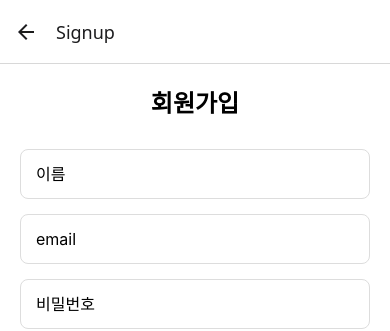
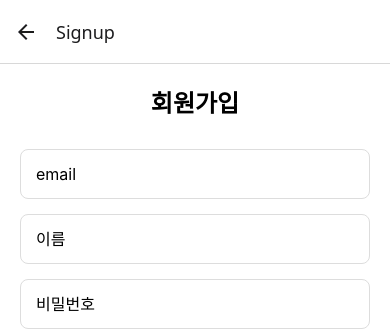
Before and after one commit to Donghyun-K/react-native-sample, a React Native app: screen /Signup in a window 390 px wide. Shown: the top 331 px of the page. Built offline with nearby package versions, Linux system fonts and the light colour scheme.

Commit message:
회원가입 input filed 순서 변경

```diff
--- a/src/i18n.ts
+++ b/src/i18n.ts
@@ -26,6 +26,7 @@ const resources = {
             please_fill_all_fields: 'Please fill in all fields',
             passwords_do_not_match: 'Passwords do not match',
             already_have_account: 'Already have an account?',
+            confirm_password: 'Confirm Password',
         },
     },
     ko: {
@@ -52,6 +53,7 @@ const resources = {
             please_fill_all_fields: '모든 항목을 입력해주세요.',
             passwords_do_not_match: '비밀번호가 일치하지 않습니다.',
             already_have_account: '이미 계정이 있으신가요?',
+            confirm_password: '비밀번호 확인',
         },
     },
     jp: {
@@ -78,6 +80,7 @@ const resources = {
             please_fill_all_fields: 'すべての項目を入力してください。',
             passwords_do_not_match: 'パスワードが一致しません。',
             already_have_account: 'すでにアカウントをお持ちですか？',
+            confirm_password: 'パスワード確認',
         },
     },
 };
--- a/src/screens/SignupScreen.tsx
+++ b/src/screens/SignupScreen.tsx
@@ -1,15 +1,7 @@
 import React, { useState } from 'react';
-import {
-    View,
-    Text,
-    TextInput,
-    TouchableOpacity,
-    StyleSheet,
-    Alert,
-} from 'react-native';
+import { View, Text, TextInput, TouchableOpacity, StyleSheet, Alert } from 'react-native';
 import { useTranslation } from 'react-i18next';
 import { useNavigation } from '@react-navigation/native';
-
 
 const SignupScreen = () => {
     const { t } = useTranslation();
@@ -40,18 +32,18 @@ const SignupScreen = () => {
 
             <TextInput
                 style={styles.input}
-                placeholder={t('username')}
-                value={username}
-                onChangeText={setUsername}
+                placeholder={t('email')}
+                value={email}
+                onChangeText={setEmail}
+                keyboardType="email-address"
                 autoCapitalize="none"
             />
 
             <TextInput
                 style={styles.input}
-                placeholder={t('email')}
-                value={email}
-                onChangeText={setEmail}
-                keyboardType="email-address"
+                placeholder={t('username')}
+                value={username}
+                onChangeText={setUsername}
                 autoCapitalize="none"
             />
 
@@ -75,10 +67,7 @@ const SignupScreen = () => {
                 <Text style={styles.buttonText}>{t('signup')}</Text>
             </TouchableOpacity>
 
-            <TouchableOpacity
-                style={styles.loginLink}
-                onPress={() => navigation.goBack()}
-            >
+            <TouchableOpacity style={styles.loginLink} onPress={() => navigation.goBack()}>
                 <Text style={styles.loginLinkText}>{t('already_have_account')}</Text>
             </TouchableOpacity>
         </View>
```
Also changed, not shown: 1 other file (tests, documents, lock files or other folders).
